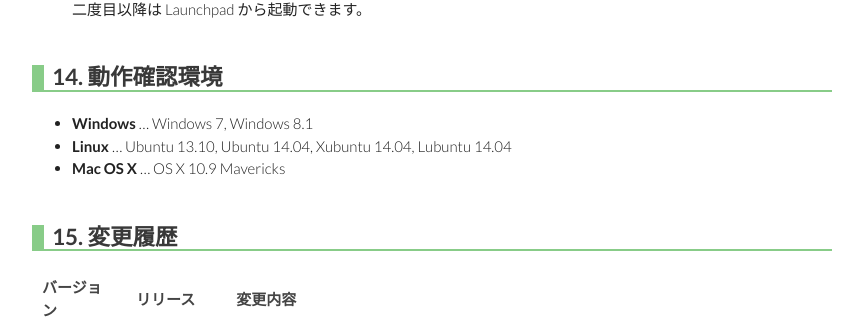
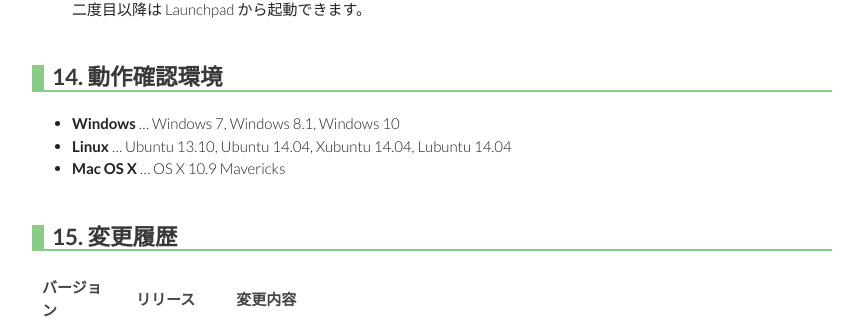
Before and after one commit to gura-app/gura-app.github.io, a Jekyll site: the page built from gurashot/index.md, in a window 1280 px wide and 900 px high, scrolled down 11866 px. Shown: the part 146-465 px from the top of the window, without its empty margins (208-1071 px from the left). Built offline with Jekyll 4.4.1, drawn with Linux system fonts in a browser that asks for light colours.

Commit message:
added information about Windows 10

```diff
--- a/gurashot/index.md
+++ b/gurashot/index.md
@@ -393,7 +393,7 @@ a と b、c と d は、それぞれ足した数が同じであれば同一の
 
 ## <a name="test-environment"></a>14. 動作確認環境
 
-* **Windows** &hellip; Windows 7, Windows 8.1
+* **Windows** &hellip; Windows 7, Windows 8.1, Windows 10
 * **Linux** &hellip; Ubuntu 13.10, Ubuntu 14.04, Xubuntu 14.04, Lubuntu 14.04
 * **Mac OS X** &hellip; OS X 10.9 Mavericks
 
```
